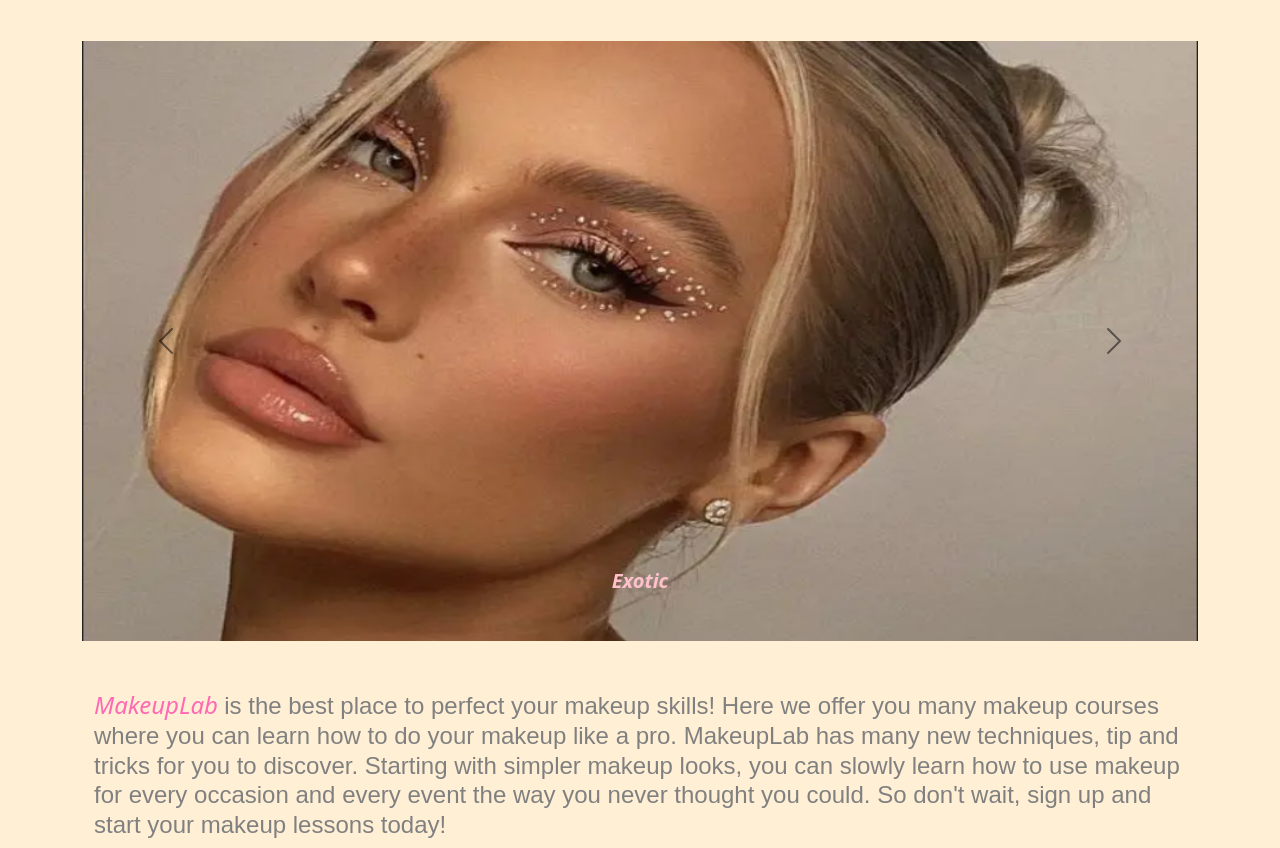
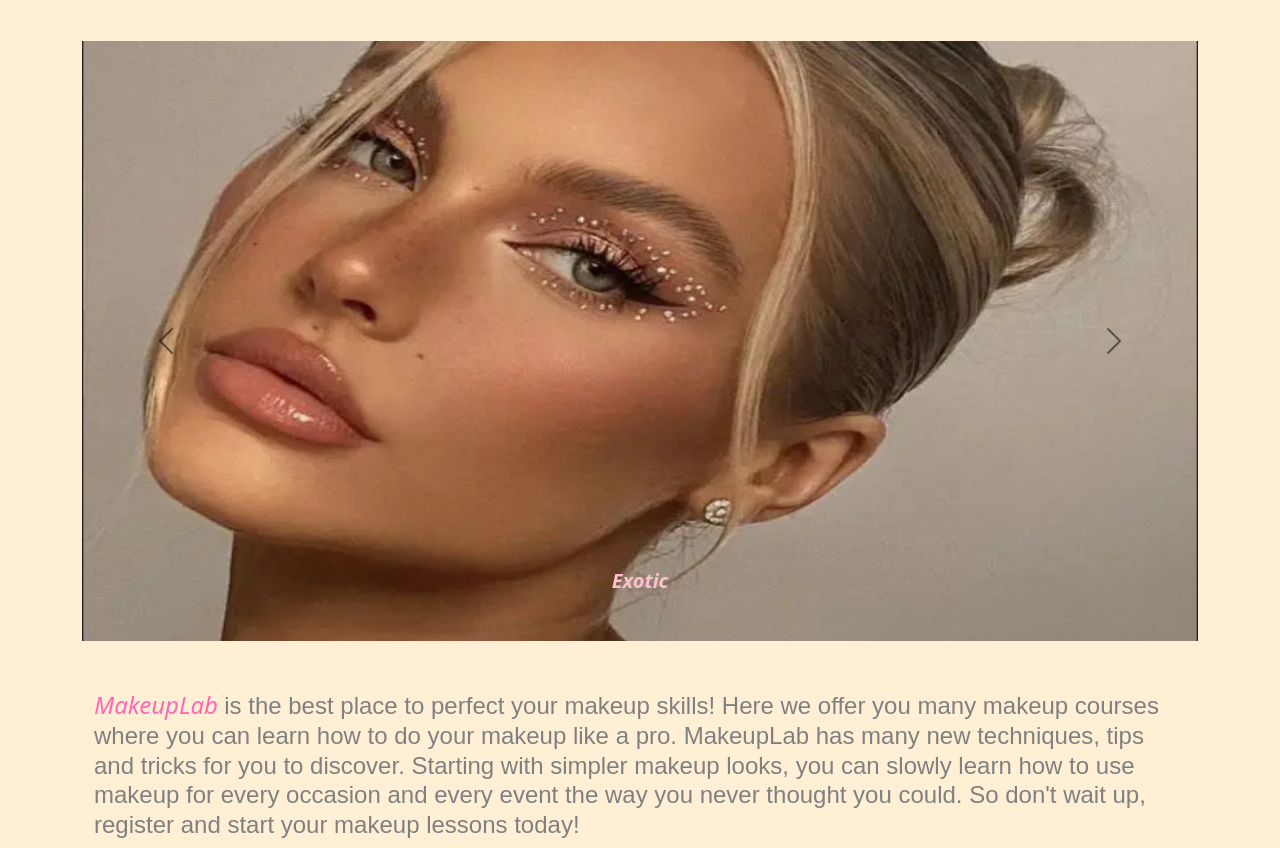
Before and after one commit to mspasovskaa/mspasovskaa.github.io, a plain HTML site: page index.html in a window 1280 px wide. Shown: the part 63-911 px from the top of the page. Drawn offline with nearby package versions, Linux system fonts and the light colour scheme.

Commit message:
Update index.html

```diff
--- a/index.html
+++ b/index.html
@@ -73,8 +73,8 @@
     <div class="container-fluid" style="padding-top: 50px;">
 
         <h4><span style="color: hotpink; font-style: italic">MakeupLab</span> <span style="color: gray; font-family: 'Arial'">is the best place to perfect your makeup skills! Here we offer you many makeup courses where you can learn how to do your makeup like a pro.
-        MakeupLab has many new techniques, tip and tricks for you to discover. Starting with simpler makeup looks, you can slowly learn how to use makeup for every occasion and every event
-            the way you never thought you could. So don't wait, sign up and start your makeup lessons today!</span></h4>
+        MakeupLab has many new techniques, tips and tricks for you to discover. Starting with simpler makeup looks, you can slowly learn how to use makeup for every occasion and every event
+            the way you never thought you could. So don't wait up, register and start your makeup lessons today!</span></h4>
 
     </div>
 </div>
```
